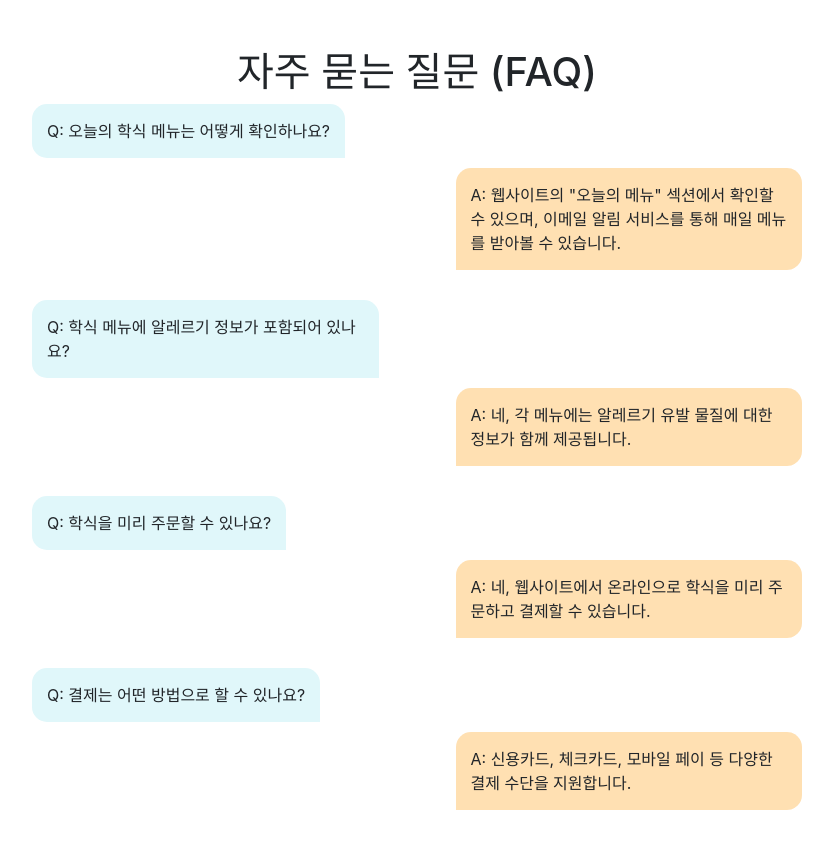
After one commit to jae0478/opensource16team, a Node server app: page /FAQ in a window 1280 px wide. The commit adds this page. Shown: the whole page, without its empty margins (223-1056 px from the left). Run offline with Node 20, Linux system fonts and the light colour scheme; some libraries are stand-ins or nearby versions.

Commit message:
FAQ 페이지 추가

```diff
--- a/server.js
+++ b/server.js
@@ -628,3 +628,6 @@ app.get('/detail/:id', function (요청, 응답) {
         }
     });
 });
+app.get('/FAQ', function(요청, 응답) {
+    응답.render('FAQ.ejs');
+})
--- /dev/null
+++ b/views/FAQ.ejs
@@ -0,0 +1,62 @@
+<!DOCTYPE html>
+<html lang="en">
+<head>
+    <meta charset="UTF-8">
+    <meta name="viewport" content="width=device-width, initial-scale=1.0">
+    <title>FAQ Chat Format</title>
+    <!-- Bootstrap CSS -->
+    <link href="https://maxcdn.bootstrapcdn.com/bootstrap/4.5.2/css/bootstrap.min.css" rel="stylesheet">
+    <style>
+        .faq-container {
+            max-width: 800px;
+            margin: 0 auto;
+        }
+        .faq-item {
+            margin-bottom: 20px;
+            display: flex;
+            flex-direction: column;
+        }
+        .faq-question {
+            background-color: #e0f7fa;
+            border-radius: 15px 15px 0 15px;
+            padding: 15px;
+            max-width: 45%;
+            align-self: flex-start;
+            margin-bottom: 10px;
+        }
+        .faq-answer {
+            background-color: #ffe0b2;
+            border-radius: 15px 15px 15px 0;
+            padding: 15px;
+            max-width: 45%;
+            align-self: flex-end;
+            margin-bottom: 10px;
+        }
+    </style>
+</head>
+<body>
+    <div class="container my-5 faq-container">
+        <h1 class="text-center">자주 묻는 질문 (FAQ)</h1>
+        <div class="faq-item">
+            <div class="faq-question">Q: 오늘의 학식 메뉴는 어떻게 확인하나요?</div>
+            <div class="faq-answer">A: 웹사이트의 "오늘의 메뉴" 섹션에서 확인할 수 있으며, 이메일 알림 서비스를 통해 매일 메뉴를 받아볼 수 있습니다.</div>
+        </div>
+        <div class="faq-item">
+            <div class="faq-question">Q: 학식 메뉴에 알레르기 정보가 포함되어 있나요?</div>
+            <div class="faq-answer">A: 네, 각 메뉴에는 알레르기 유발 물질에 대한 정보가 함께 제공됩니다.</div>
+        </div>
+        <div class="faq-item">
+            <div class="faq-question">Q: 학식을 미리 주문할 수 있나요?</div>
+            <div class="faq-answer">A: 네, 웹사이트에서 온라인으로 학식을 미리 주문하고 결제할 수 있습니다.</div>
+        </div>
+        <div class="faq-item">
+            <div class="faq-question">Q: 결제는 어떤 방법으로 할 수 있나요?</div>
+            <div class="faq-answer">A: 신용카드, 체크카드, 모바일 페이 등 다양한 결제 수단을 지원합니다.</div>
+        </div>
+    </div>
+    <!-- Bootstrap JS and dependencies -->
+    <script src="https://code.jquery.com/jquery-3.5.1.slim.min.js"></script>
+    <script src="https://cdn.jsdelivr.net/npm/@popperjs/core@2.5.3/dist/umd/popper.min.js"></script>
+    <script src="https://stackpath.bootstrapcdn.com/bootstrap/4.5.2/js/bootstrap.min.js"></script>
+</body>
+</html>
--- a/views/index.ejs
+++ b/views/index.ejs
@@ -90,6 +90,7 @@
             <nav class="ml-auto flex gap-4 sm:gap-6">
                 <a class="text-sm font-medium hover:text-gray-200 no-underline" href="/menu">학식 메뉴</a>
                 <a class="text-sm font-medium hover:text-gray-200 no-underline" href="/list">학식 이야기</a>
+                <a class="text-sm font-medium hover:text-gray-200 no-underline" href="/FAQ">자주 묻는 질문</a>
                 <a class="text-sm font-medium hover:text-gray-200 no-underline" href="/login">로그인</a>
                 <a class="text-sm font-medium hover:text-gray-200 no-underline" href="/logout">로그아웃</a>
                 <a class="text-sm font-medium hover:text-gray-200 no-underline" href="/register">회원가입</a>
```
